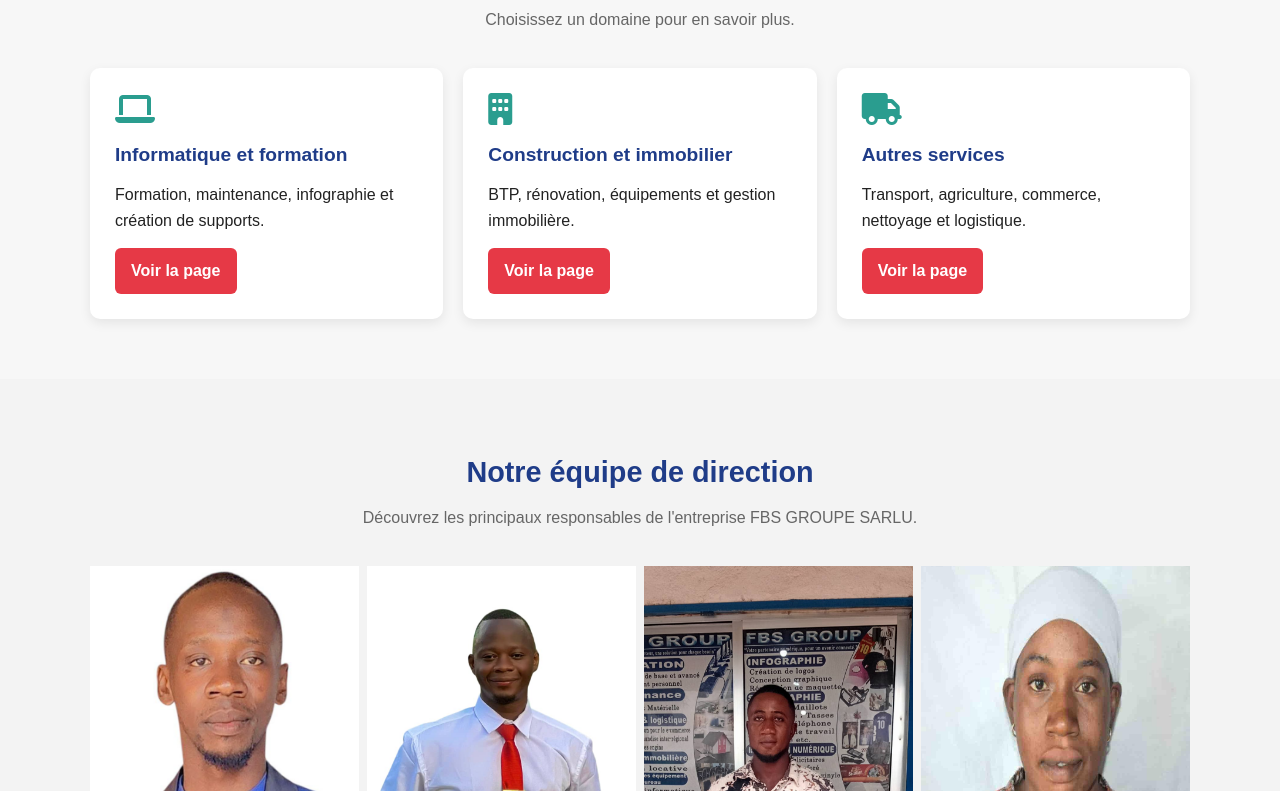
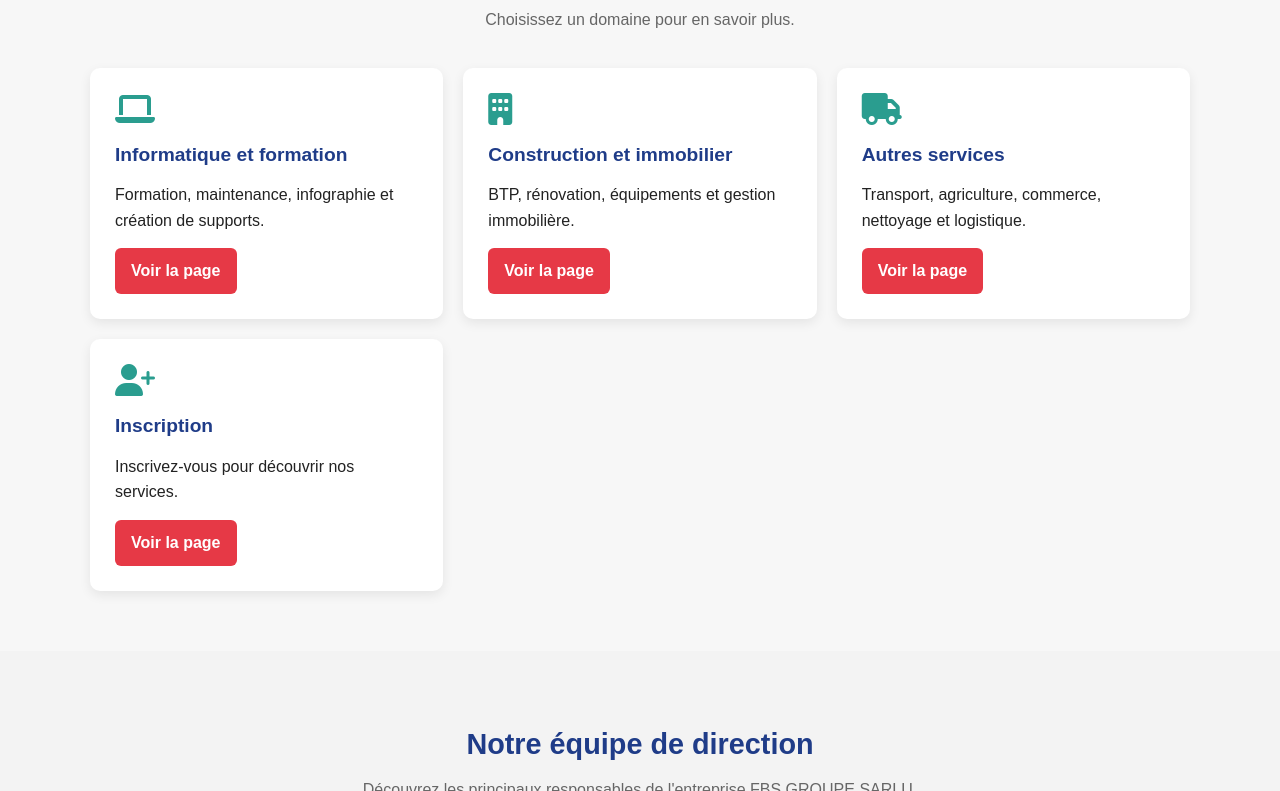
Before and after one commit to fbs-groupe-site/fbs-groupe-sit, a plain HTML site: page index.html in a window 1280 px wide. Shown: the part 550-1341 px from the top of the page. Drawn offline with Linux system fonts and the light colour scheme.

Commit message:
Add files via upload

```diff
--- a/index.html
+++ b/index.html
@@ -86,6 +86,13 @@
           <a href="services.html" class="bouton petit-bouton">Voir la page</a>
         </div>
 
+        <div class="carte">
+          <i class="fas fa-user-plus"></i>
+          <h3>Inscription</h3>
+          <p>Inscrivez-vous pour découvrir nos services.</p>
+          <a href="inscription.html" class="bouton petit-bouton">Voir la page</a>
+        </div>
+
       </div>
     </div>
   </section>
```
